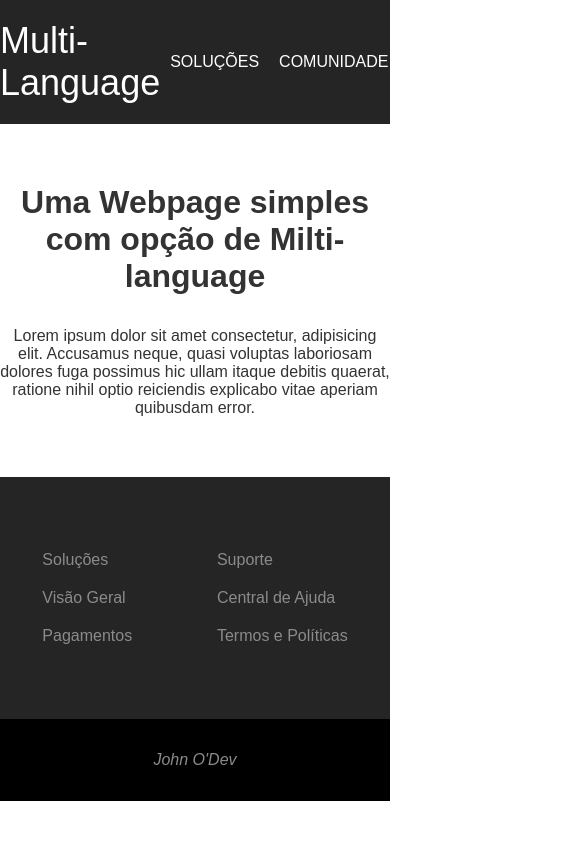
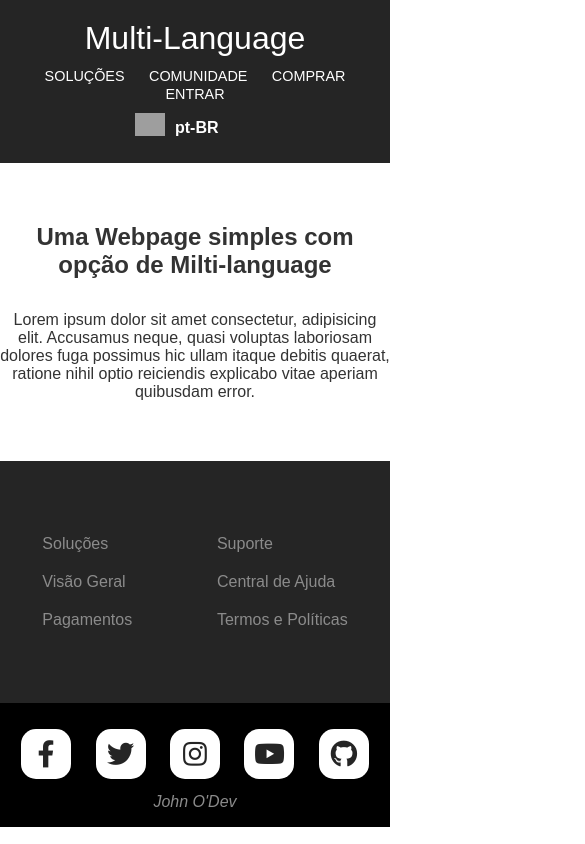
Before and after one commit to John-o-dev/webpage-Multi-Language, a plain HTML site: page index.html in a window 390 px wide. Shown: the top 844 px of the page, 585 px wide, since content can reach past the window. Drawn offline with nearby package versions, Linux system fonts and the light colour scheme; grey boxes are pictures that could not be loaded.

Commit message:
(GH-Pages) Add GitHub page

```diff
--- a/css/webpageMulti-Language.css
+++ b/css/webpageMulti-Language.css
@@ -14,6 +14,16 @@ a {
     text-decoration: none;
 }
 
+li {
+	list-style: none;
+}
+
+/* gerais */
+.container {
+	max-width: 960px;
+	margin: 0 auto;
+}
+
 /* Header */
 .header {
     background-color: #252525;
@@ -21,8 +31,6 @@ a {
 }
 
 .header-container {
-    max-width: 960px;
-    margin: 0 auto;
     display: flex;
     justify-content: space-between;
     align-items: center;
@@ -89,12 +97,8 @@ a.logo {
     background-color: #fff;
     border: 1px solid #f8f8f8;
     padding-top: 10px;
-    box-shadow: 0px 1px 10px rgba(0, 0, 0, 0.5);
+    box-shadow: 0px 1px 10px rgba(0,0,0,0.5);
     display: none;
-}
-
-.language ul li {
-    list-style: none;
 }
 
 .language ul li a {
@@ -133,6 +137,48 @@ a.es:before {
     display: block;
 }
 
+@media (max-width: 980px) {
+    .header-container {
+        display: block;
+        text-align: center;
+    }
+
+    a.logo {
+        margin: 0 auto;
+    }
+
+    .nav-menu {
+        justify-content: center;
+    }
+    .language {
+        text-align: left;
+    }
+}
+
+@media (max-width: 739px) {
+    a.logo {
+        font-size: 2em;
+    }
+    .nav-menu {
+        display: block;
+        max-width: 500px;
+        margin: 10px auto 0 auto;
+    }
+    .nav-menu > a {
+        font-size: 0.9em;
+    }
+    .language {
+        display: block;
+        margin: 10px auto 0 auto;
+    }
+}
+
+@media (max-width: 380px) {
+    .nav-menu > a {
+        line-height: 2em;
+    }
+}
+
 /* Section */
 .section {
     text-align: center;
@@ -144,9 +190,20 @@ a.es:before {
     margin-bottom: 32px;
 }
 
-.section p {
-    max-width: 960px;
-    margin: 0 auto;
+@media (max-width: 980px) {
+    .section {
+        max-width: 740px;
+        margin: 0 auto;
+    }
+}
+
+@media (max-width: 739px) {
+    .section {
+        max-width: 500px;
+    }
+    .section h1 {
+        font-size: 1.5em;
+    }
 }
 
 /* Sobre */
@@ -156,14 +213,11 @@ a.es:before {
 }
 
 .about-container {
-    max-width: 960px;
-    margin: 0 auto;
     display: flex;
     justify-content: space-around;
 }
 
 .about-container ul li {
-    list-style: none;
     padding: 10px;
 }
 
@@ -175,14 +229,102 @@ a.es:before {
     text-decoration: underline;
 }
 
+@media (max-width: 380px) {
+    .about-container {
+        max-width: 380px;
+        display: block;
+        text-align: center;
+    }
+    .about-container ul:nth-child(1):after {
+        content: '';
+        display: block;
+        width: 90px;
+        height: 1px;
+        background: #8b8b8b;
+        margin: 10px auto;
+    }
+}
+
 /* Footer */
 footer {
-    padding: 32px;
+    padding: 16px 0;
     background-color: #000;
     text-align: center;
+    width: 100%;
+}
+
+.social {
+    margin: 10px 0;
+}
+
+.btn{
+    display: inline-block;
+    width: 50px;
+    height: 50px;
+    background: #fff;
+    margin: 0px 10px;
+    border-radius: 30%;
+    color: #252525;
+    overflow: hidden;
+    position: relative;
+}
+
+.btn i{
+    line-height: 50px;
+    font-size: 1.7em;
+    transition: 0.2s linear;
+}
+
+.btn:hover i{
+    transform: scale(1.3);
+    color: #fff;
+}
+
+.btn::before{
+    content: "";
+    position: absolute;
+    width: 120%;
+    height: 120%;
+    transform: rotate(45deg);
+    left: -110%;
+    top: 90%;
+    background: #252525;
+}
+.btn:hover::before{
+    animation: aaa 0.7s 1;
+    top: -10%;
+    left: -10%;
+}
+
+@keyframes aaa{
+    0%{
+        left: -110%;
+        top: 90%;
+    }
+    50%{
+        left: 10%;
+        top: -30%;
+    }
+    100%{
+        top: -10%;
+        left: -10%;
+    }
 }
 
 footer span {
     color: #8b8b8b;
     font-style: italic;
 }
+
+@media (max-width: 380px) {
+    .btn{
+        width: 30px;
+        height: 30px;
+        margin: 0px 5px;
+    }
+
+    .btn i{
+        line-height: 30px;
+        font-size: 1.2em;
+    }
+}
--- a/index.html
+++ b/index.html
@@ -5,12 +5,13 @@
     <meta http-equiv="X-UA-Compatible" content="IE=edge">
     <meta name="viewport" content="width=device-width, initial-scale=1.0">
     <title>Webpage Multi-Language</title>
+    <link rel="stylesheet" href="https://pro.fontawesome.com/releases/v5.10.0/css/all.css" integrity="sha384-AYmEC3Yw5cVb3ZcuHtOA93w35dYTsvhLPVnYs9eStHfGJvOvKxVfELGroGkvsg+p" crossorigin="anonymous"/>
     <link rel="stylesheet" href="css/webpageMulti-Language.css">
 </head>
 <body>
 
     <header class="header">
-        <div class="header-container">
+        <div class="header-container container">
             <a href="#" class="logo">Multi-Language</a>
             <nav class="nav-menu">
                 <a href="#">Soluções</a>
@@ -33,11 +34,11 @@
 
     <section class="section">
             <h1 id="title">Uma Webpage simples com opção de Milti-language</h1>
-            <p>Lorem ipsum dolor sit amet consectetur, adipisicing elit. Accusamus neque, quasi voluptas laboriosam dolores fuga possimus hic ullam itaque debitis quaerat, ratione nihil optio reiciendis explicabo vitae aperiam quibusdam error.</p>
+            <p class="container">Lorem ipsum dolor sit amet consectetur, adipisicing elit. Accusamus neque, quasi voluptas laboriosam dolores fuga possimus hic ullam itaque debitis quaerat, ratione nihil optio reiciendis explicabo vitae aperiam quibusdam error.</p>
     </section>
 
     <section class="about">
-        <div class="about-container">
+        <div class="about-container container">
             <ul>
                 <li><a href="#">Soluções</a></li>
                 <li><a href="#">Visão Geral</a></li>
@@ -52,6 +53,23 @@
     </section>
 
     <footer>
+        <div class="social">
+            <a class="btn" href="https://www.facebook.com/John-ODev-100632625648520">
+                <i class="fab fa-facebook-f"></i>
+            </a>
+            <a class="btn" href="https://twitter.com/JohnODev4">
+                <i class="fab fa-twitter"></i>
+            </a>
+            <a class="btn" href="https://www.instagram.com/john_o_dev/">
+                <i class="fab fa-instagram"></i>
+            </a>
+            <a class="btn" href="https://www.youtube.com/channel/UCfh5lbVKbjf5B1eC8L30gmw">
+                <i class="fab fa-youtube"></i>
+            </a>
+            <a class="btn" href="https://github.com/John-o-dev">
+                <i class="fab fa-github"></i>
+            </a>
+        </div>
         <span>John O'Dev</span>
     </footer>
 
```
Also changed, not shown: 1 other file.
